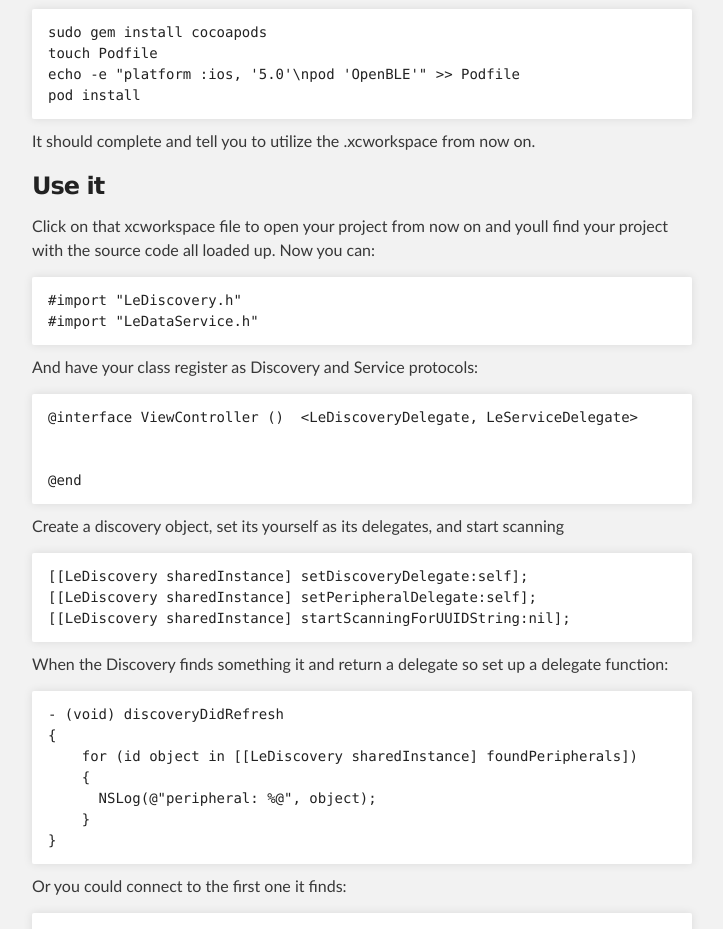
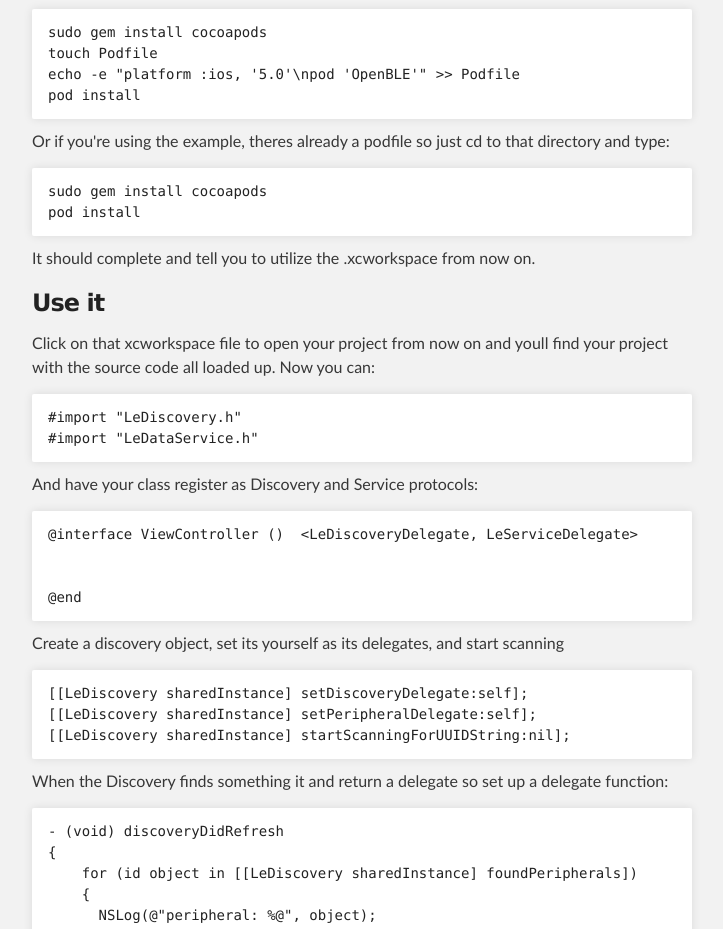
Before and after one commit to OpenBLE/openble.github.io, a plain HTML site: page index.html in a window 1280 px wide. Shown: the part 980-1909 px from the top of the page, without its empty margins (288-1011 px from the left). Drawn offline with Linux system fonts and the light colour scheme.

Commit message:
new pictures

```diff
--- a/index.html
+++ b/index.html
@@ -57,6 +57,11 @@
         <pre><code>sudo gem install cocoapods
 touch Podfile
 echo -e "platform :ios, '5.0'\npod 'OpenBLE'" >> Podfile
+pod install</code></pre>
+
+        <p>Or if you're using the example, theres already a podfile so just cd to that directory and type:</p>
+
+        <pre><code>sudo gem install cocoapods
 pod install</code></pre>
 
         <p>It should complete and tell you to utilize the .xcworkspace from now on.
```
Also changed, not shown: images/detail.png, images/disconnect.png (added), images/scanner.png.
